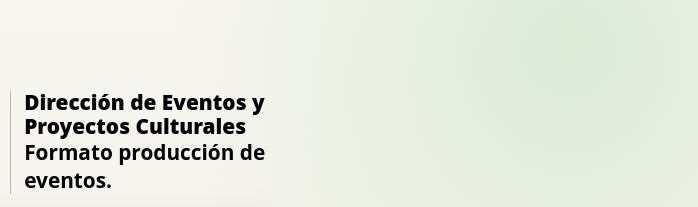
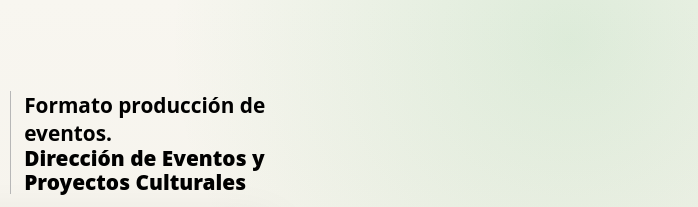
Before and after one commit to lorozco08750/acta-entrega-espacios-ean, a website built with Vite: page login.html in a window 1280 px wide. Shown: the top 207 px of the page, 582-1280 px from the left. Built offline with nearby package versions, Linux system fonts and the light colour scheme.

Commit message:
Reordenar título en pantalla de ingreso

```diff
--- a/login.html
+++ b/login.html
@@ -34,7 +34,7 @@
   </head>
   <body>
     <main>
-      <div class="brand"><img class="brand-logo" src="/logo-ean-negro.png" alt="Universidad Ean" /><div class="brand-copy"><p>Dirección de Eventos y Proyectos Culturales</p><h1>Formato producción de eventos.</h1></div></div>
+      <div class="brand"><img class="brand-logo" src="/logo-ean-negro.png" alt="Universidad Ean" /><div class="brand-copy"><h1>Formato producción de eventos.</h1><p>Dirección de Eventos y Proyectos Culturales</p></div></div>
       <section class="card">
         <h2>Ingresar</h2>
         <p class="intro">Usa el correo y la contraseña asignados para tu perfil.</p>
```
